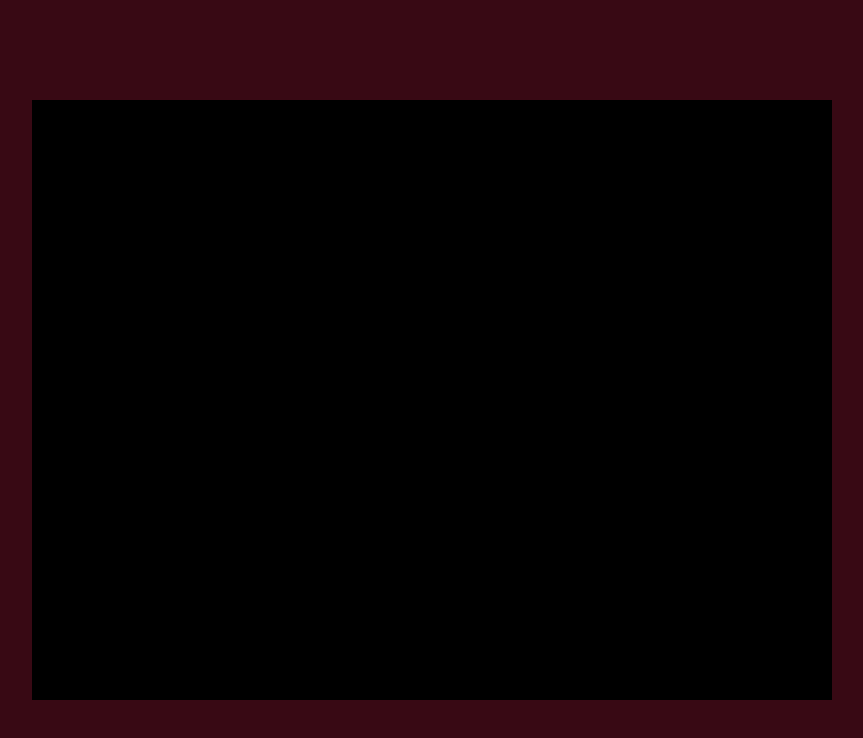
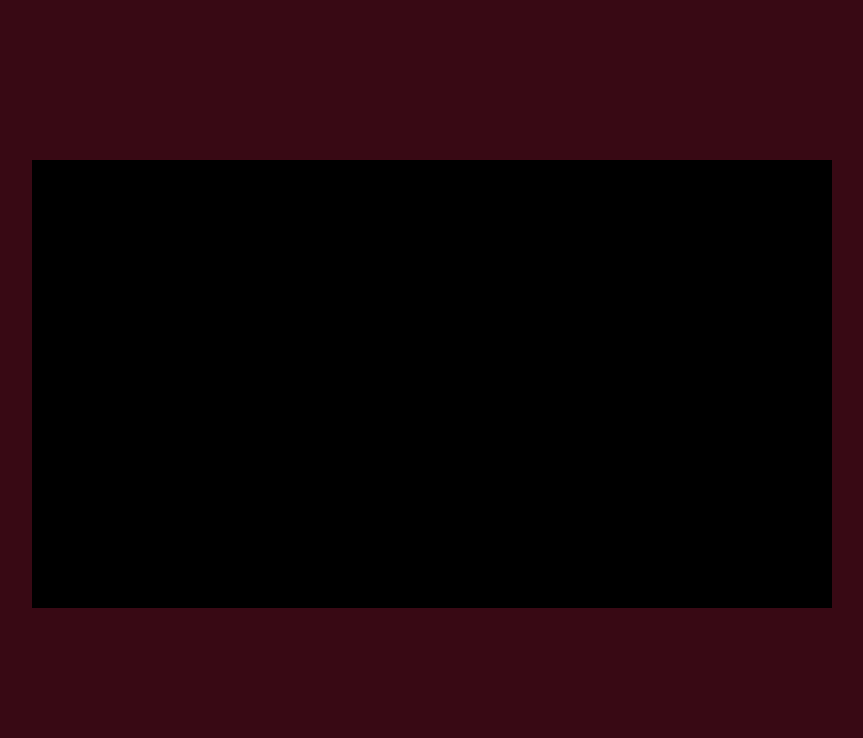
Before and after one commit to xxami/icbb-prelude, a website built with webpack: page index.html in a window 1280 px wide. Shown: the whole page, without its empty margins (208-1071 px from the left). Built offline with nearby package versions, Linux system fonts and the light colour scheme.

Commit message:
16:9 game resolution

```diff
--- a/style.css
+++ b/style.css
@@ -11,11 +11,13 @@
 
 main {
     position: absolute;
+    /*1080x605*/
     width: 100vmin;
-    height: 75vmin;
+    height: 56vmin;
     left: 50%;
     margin-left:-50vmin;
-    margin-top:12.5vmin;
+    margin-top:20vmin;
+    top:50%;
     background: #000000;
     position: relative;
 }
```
